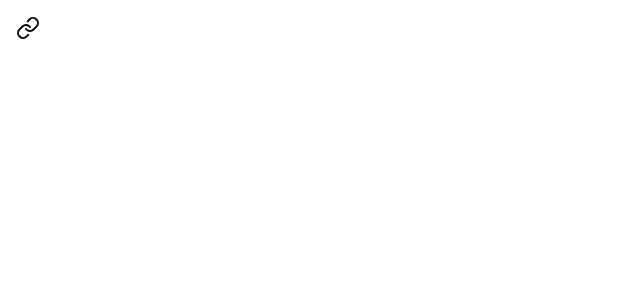
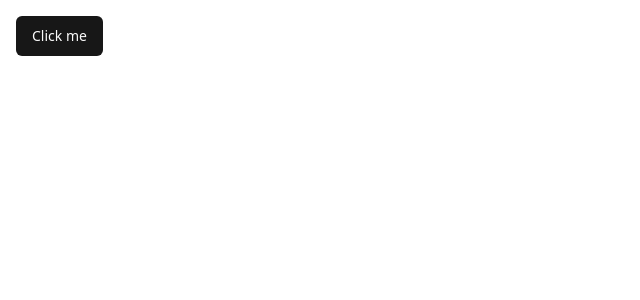
Before and after one commit to IEEE-RVCE/Gatekeeper-Web, a Next.js app: page / in a window 1280 px wide. Shown: the top 300 px of the page, without its empty margins (0-640 px from the left). Built offline with nearby package versions, Linux system fonts and the light colour scheme.

Commit message:
[fix] component used

```diff
--- a/src/pages/index.tsx
+++ b/src/pages/index.tsx
@@ -1,11 +1,11 @@
 import { Button } from "@/components/ui/button";
-import { Link } from "lucide-react";
+import Link from "next/link";
 
 
 export default function Home() {
   return (
     <main style={{padding: '1rem'}}>
-      <Link to="https://www.youtube.com/watch?v=dQw4w9WgXcQ">
+      <Link href="https://www.youtube.com/watch?v=dQw4w9WgXcQ">
           <Button variant="default">Click me</Button>
       </Link>
     </main>
```
